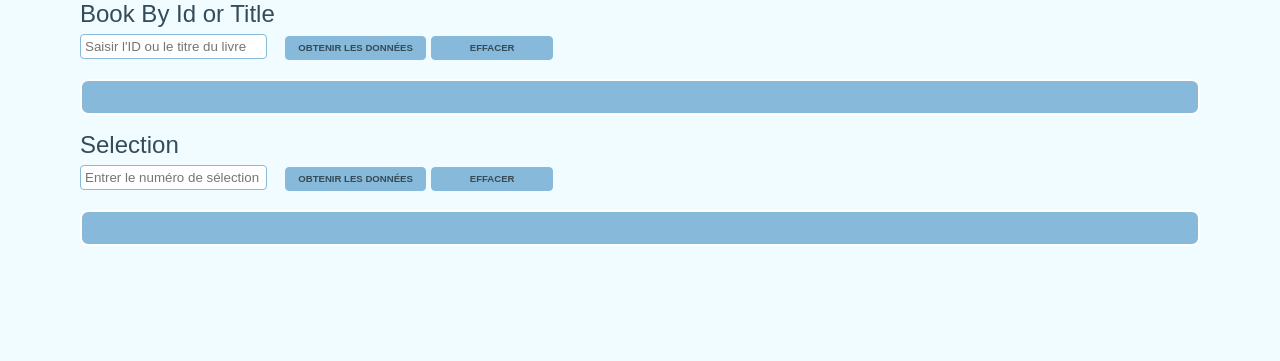
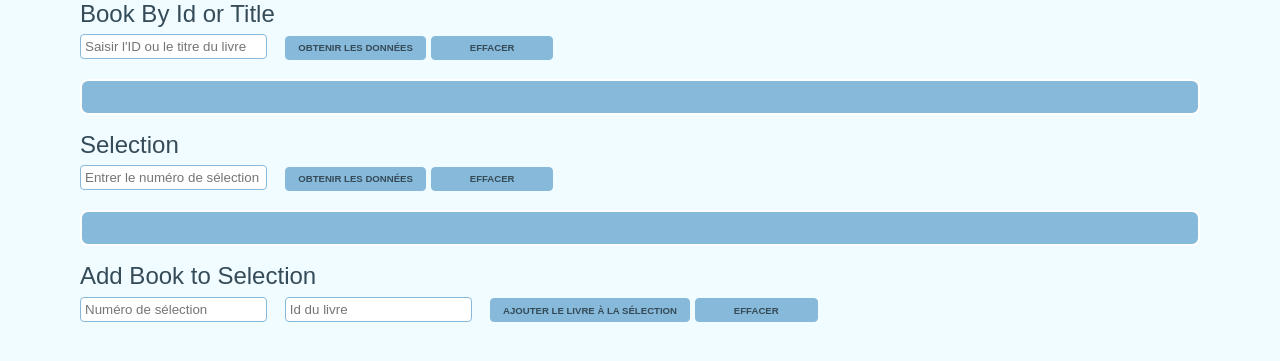
Before and after one commit to JneiraS/AG_Flask, a Flask app: page /spa_api in a window 1280 px wide. Shown: the part 16-377 px from the top of the page. Run offline with Flask 3, Linux system fonts and the light colour scheme.

Commit message:
Améliorer l'API et l'interface utilisateur pour la gestion des sélections
- Ajouter une nouvelle route POST '/selection/<int:selection_id>/<int:book_id>' dans routes.py pour ajouter un livre à une sélection
- Mettre à jour api_request.js :
  + Ajouter une méthode statique addBookToSelection à SelectionAPI
- Modifier script.js :
  + Créer une nouvelle classe RequestAddBookToSelection
  + Implémenter la fonctionnalité d'ajout de livre à une sélection
- Mettre à jour api.html :
  + Ajouter un formulaire pour ajouter un livre à une sélection

```diff
--- a/pg_app/static/js/api_request.js
+++ b/pg_app/static/js/api_request.js
@@ -72,5 +72,24 @@ export class SelectionAPI extends AbstractAPI {
     code.innerHTML = html;
   }
 
+  static addBookToSelection(selection, bookId) {
+    const endpoint = `api/selection/${selection}/${bookId}`; // Utilise le numero de selection et l'ID du livre
+    fetch(endpoint, {
+      method: 'POST',
+      headers: {
+        'Content-Type': 'application/json'
+      },
+      body: JSON.stringify({ selection, bookId })
+    })
+    .then(response => {
+      if (!response.ok) {
+        throw new Error(`Failed to load resource: the server responded with a status of ${response.status} (${response.statusText})`);
+      }
+      return response.json();
+    })
+    .then(data => this.showResponse(data))
+    .catch(error => console.error('Error:', error));
+  }
+
 
 }
--- a/pg_app/templates/api.html
+++ b/pg_app/templates/api.html
@@ -26,4 +26,15 @@
 
     <div class="selection-cta"></div>
 </div>
+
+<h1>Add Book to Selection</h1>
+<div class="add-book-to-selection">
+    <form class="debug-form" method="post" onsubmit="requestAddBookToSelection.handleSendClick(event)">
+        <input type="text" name="selection_id" value="" placeholder="Numéro de sélection" />
+        <input id="book-id" type="text" name="book_id" value="" placeholder="Id du livre" />
+        <button type="submit" data-action="read">Ajouter le livre à la sélection</button>
+        <button type="button" data-action="clear" onclick="requestAddBookToSelection.handleClearClick(event)">Effacer</button>
+    </form>
+    <div class="add-selection-cta"></div>
+</div>
 {% endblock %}
```
Also changed, not shown: pg_app/api_app/routes.py (+10 -0 lines).
